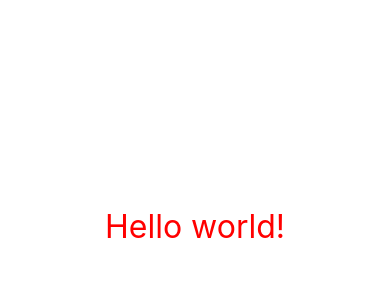
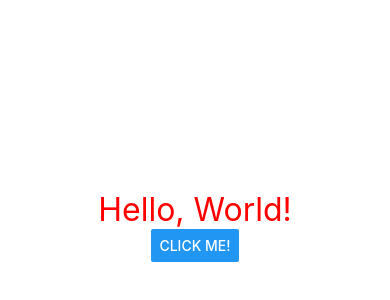
Before and after one commit to mistercle/Eyurotruck, a React Native app: screen / in a window 390 px wide. Shown: the part 196-496 px from the top of the page. Built offline with nearby package versions, Linux system fonts and the light colour scheme.

Commit message:
Create button

```diff
--- a/App.js
+++ b/App.js
@@ -1,10 +1,11 @@
 import React from 'react';
-import { StyleSheet, Text, View } from 'react-native';
+import { Button, StyleSheet, Text, View } from 'react-native';
 
 export default function App() {
   return (
     <View style={styles.container}>
-      <Text style = {[styles.textBig, styles.textRed]}>Hello world!</Text>
+      <Text style={[styles.textBig, styles.textRed]}>Hello, World!</Text>
+      <Button title={'click me!'}onPress={()=>console.log('clicked!')}></Button>
     </View>
   );
 }
```
